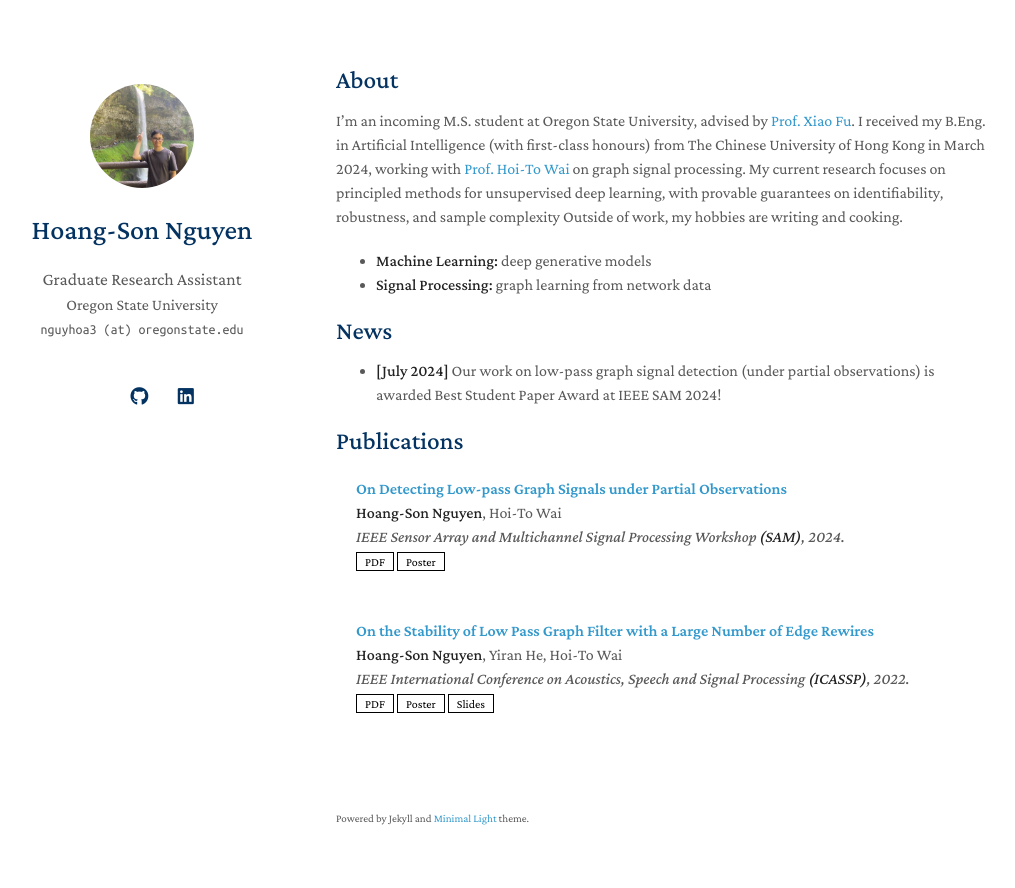
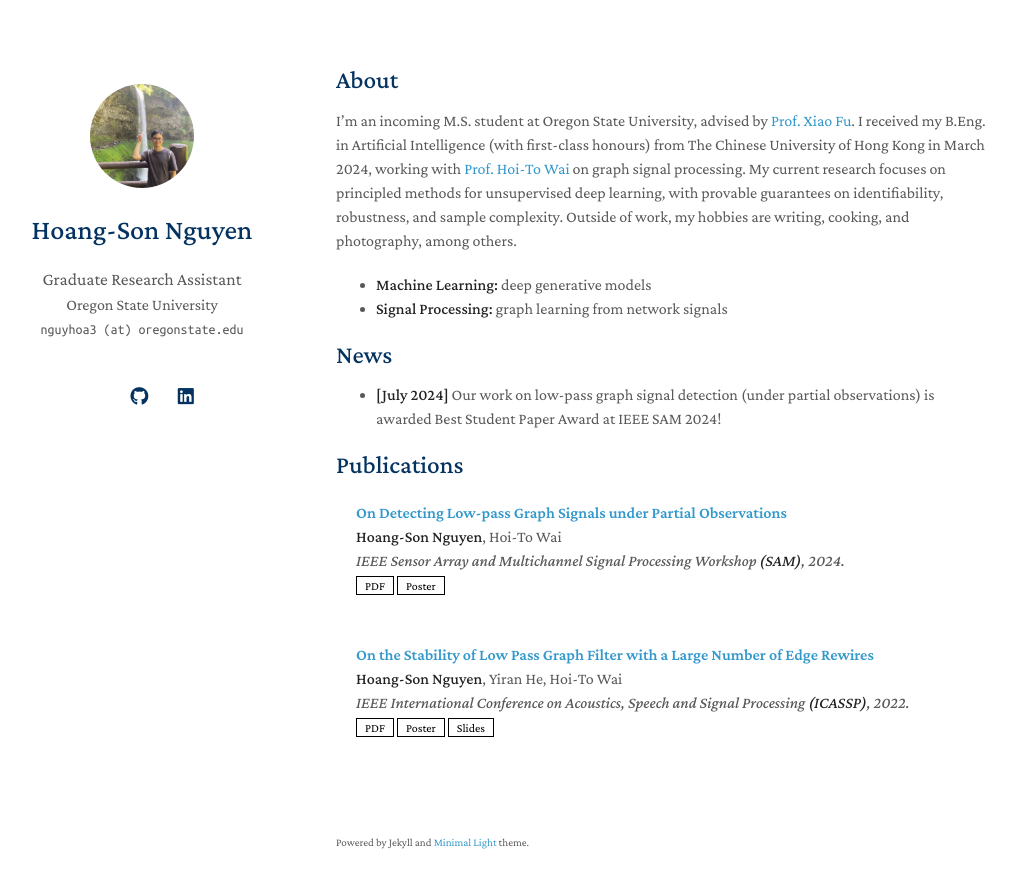
Before and after one commit to hsnguyen24/hsnguyen24.github.io, a Jekyll site: the page built from index.md, in a window 1280 px wide and 923 px high. Shown: the top 888 px of the window, without its empty margins (134-1149 px from the left). Built offline with Jekyll 4.4.1, drawn with Linux system fonts in a browser that asks for light colours; nearby versions of some CDN libraries; a style sheet for code colours, icons or effects is not loaded; our own code applies the rules of GitHub Pages for plain Markdown files.

Commit message:
Update index.md

```diff
--- a/index.md
+++ b/index.md
@@ -4,10 +4,10 @@ layout: homepage
 
 ## About
 
-I'm an incoming M.S. student at Oregon State University, advised by [Prof. Xiao Fu](https://web.engr.oregonstate.edu/~fuxia). I received my B.Eng. in Artificial Intelligence (with first-class honours) from The Chinese University of Hong Kong in March 2024, working with [Prof. Hoi-To Wai](https://www1.se.cuhk.edu.hk/~htwai) on graph signal processing. My current research focuses on principled methods for unsupervised deep learning, with provable guarantees on identifiability, robustness, and sample complexity Outside of work, my hobbies are writing and cooking.
+I'm an incoming M.S. student at Oregon State University, advised by [Prof. Xiao Fu](https://web.engr.oregonstate.edu/~fuxia). I received my B.Eng. in Artificial Intelligence (with first-class honours) from The Chinese University of Hong Kong in March 2024, working with [Prof. Hoi-To Wai](https://www1.se.cuhk.edu.hk/~htwai) on graph signal processing. My current research focuses on principled methods for unsupervised deep learning, with provable guarantees on identifiability, robustness, and sample complexity. Outside of work, my hobbies are writing, cooking, and photography, among others.
 
 - **Machine Learning:** deep generative models
-- **Signal Processing:** graph learning from network data
+- **Signal Processing:** graph learning from network signals
 
 ## News
 
```
